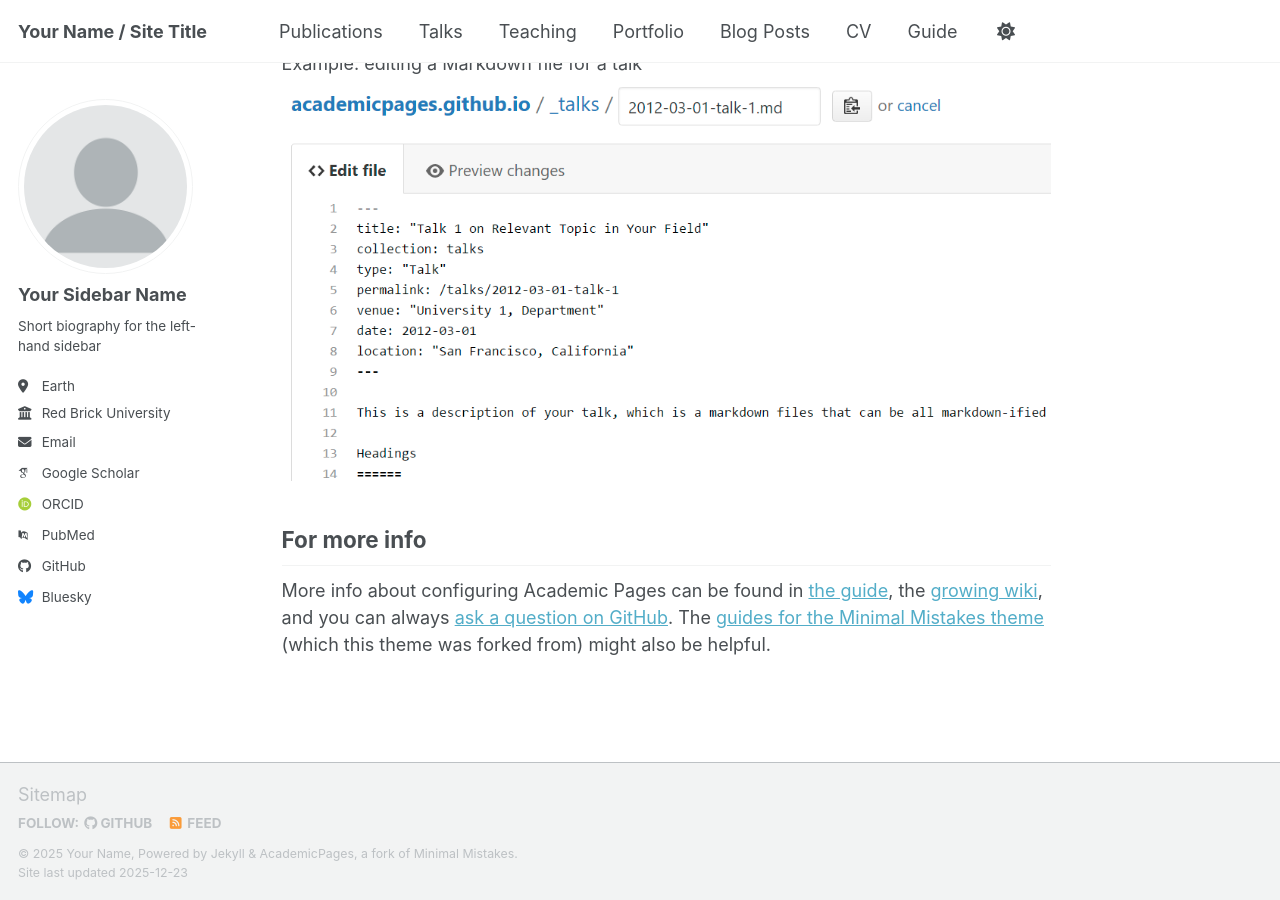
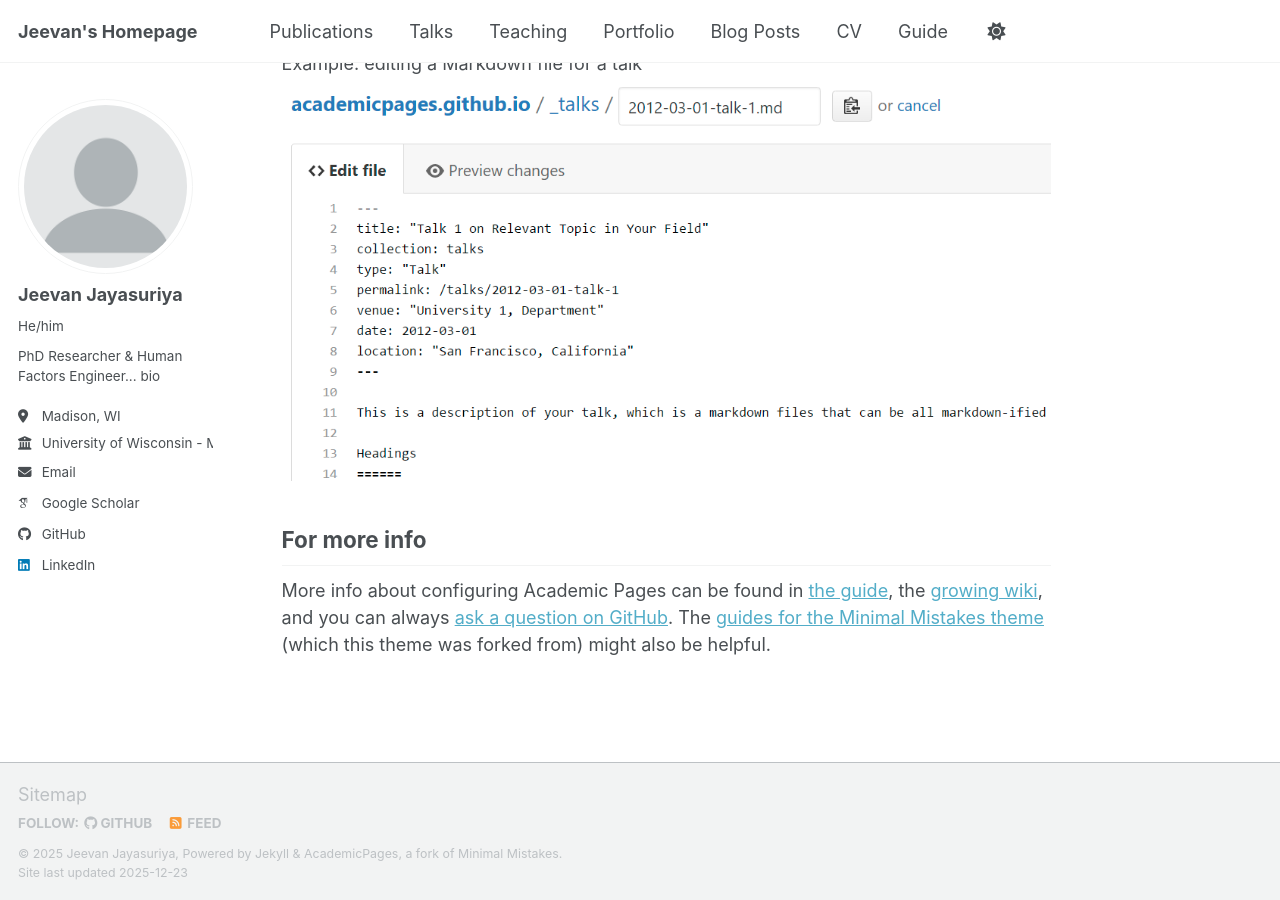
Before and after one commit to Kushi-Jj/kushi-bio.github.io, a Jekyll site: the page built from _pages/about.md, in a window 1280 px wide and 900 px high, scrolled down 2718 px. Built offline with Jekyll 4.4.1, drawn with Linux system fonts in a browser that asks for light colours; some web fonts are replaced; a script bundle is joined from its source files by our own code; library files that are not in the unit come from our copies.

Commit message:
Update personal information in _config.yml

```diff
--- a/_config.yml
+++ b/_config.yml
@@ -9,10 +9,10 @@
 # Basic Site Settings
 locale                   : "en-US"
 site_theme               : "default" # the available themes options are "default", "air", "sunrise", "mint", "dirt" and "contrast"
-title                    : "Your Name / Site Title"
+title                    : "Jeevan's Homepage"
 title_separator          : "-"
-name                     : &name "Your Name"
-description              : &description "Your Name's academic portfolio"   # Update this with a general description of your site, this is the default if not overridden by a page
+name                     : &name "Jeevan Jayasuriya"
+description              : &description "PhD Researcher & Human Factors Engineer"   # Update this with a general description of your site, this is the default if not overridden by a page
 url                      : https://academicpages.github.io # The base hostname & protocol for your site e.g. "https://[your GitHub username].github.io",
                                                            # or if you already have some other page hosted on Github then use "https://[your GitHub username].github.io/[Your Repo Name]"
 baseurl                  : "" # the subpath of your site, e.g. "/blog"
@@ -24,24 +24,24 @@ repository               : "academicpages/academicpages.github.io"
 author:
   # Biographic information
   avatar           : "profile.png"
-  name             : "Your Sidebar Name"
-  pronouns         : # example: "she/her"
-  bio              : "Short biography for the left-hand sidebar"
-  location         : "Earth"
-  employer         : "Red Brick University"
+  name             : "Jeevan Jayasuriya"
+  pronouns         : "He/him"
+  bio              : "PhD Researcher & Human Factors Engineer... bio"
+  location         : "Madison, WI"
+  employer         : "University of Wisconsin - Madison"
   uri              : # URL
-  email            : "none@example.org"
+  email            : "jayasuriyaar@wisc.edu"
 
   # Academic websites
   academia         : # URL
   arxiv            : # URL - Update with the correct link to your profile
-  googlescholar    : "https://scholar.google.com/citations?user=PS_CX0AAAAAJ"
+  googlescholar    : "https://scholar.google.com/citations?hl=en&user=gYFDPv8AAAAJ"
   inspire-hep      : # URL
   impactstory      : # URL
-  orcid            : "https://orcid.org/yourorcidurl"
+  orcid            : # "https://orcid.org/yourorcidurl"
   semantic         : # URL
   ssrn             : # URL
-  pubmed           : "https://www.ncbi.nlm.nih.gov/pubmed/?term=john+snow"
+  pubmed           : # "https://www.ncbi.nlm.nih.gov/pubmed/?term=john+snow"
   researchgate     : # URL
   scopus           : # URL
   zotero           : # URL
@@ -57,7 +57,7 @@ author:
 
   # Social media
   artstation       : # Username
-  bluesky          : "bsky.app" # Replace this with you Bluesky username
+  bluesky          : #"bsky.app" # Replace this with you Bluesky username
   facebook         : # Username
   flickr           : # Username
   foursquare       : # Username
@@ -66,7 +66,7 @@ author:
   keybase          : # Username
   instagram        : # Username
   lastfm           : # Username
-  linkedin         : # Username
+  linkedin         : Jeevan Jayasuriya
   mastodon         : # URL
   medium           : # URL
   pinterest        : # Username
```
